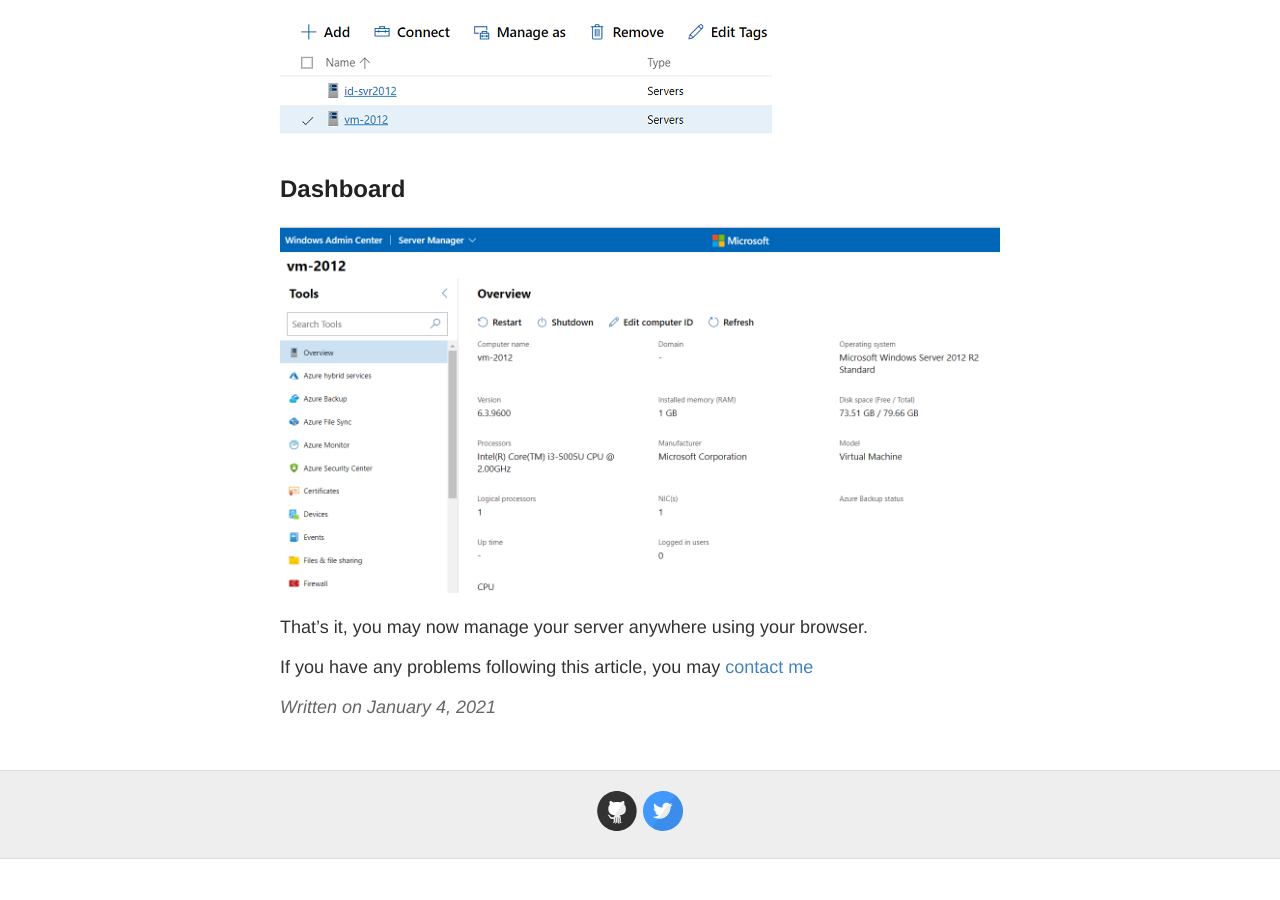
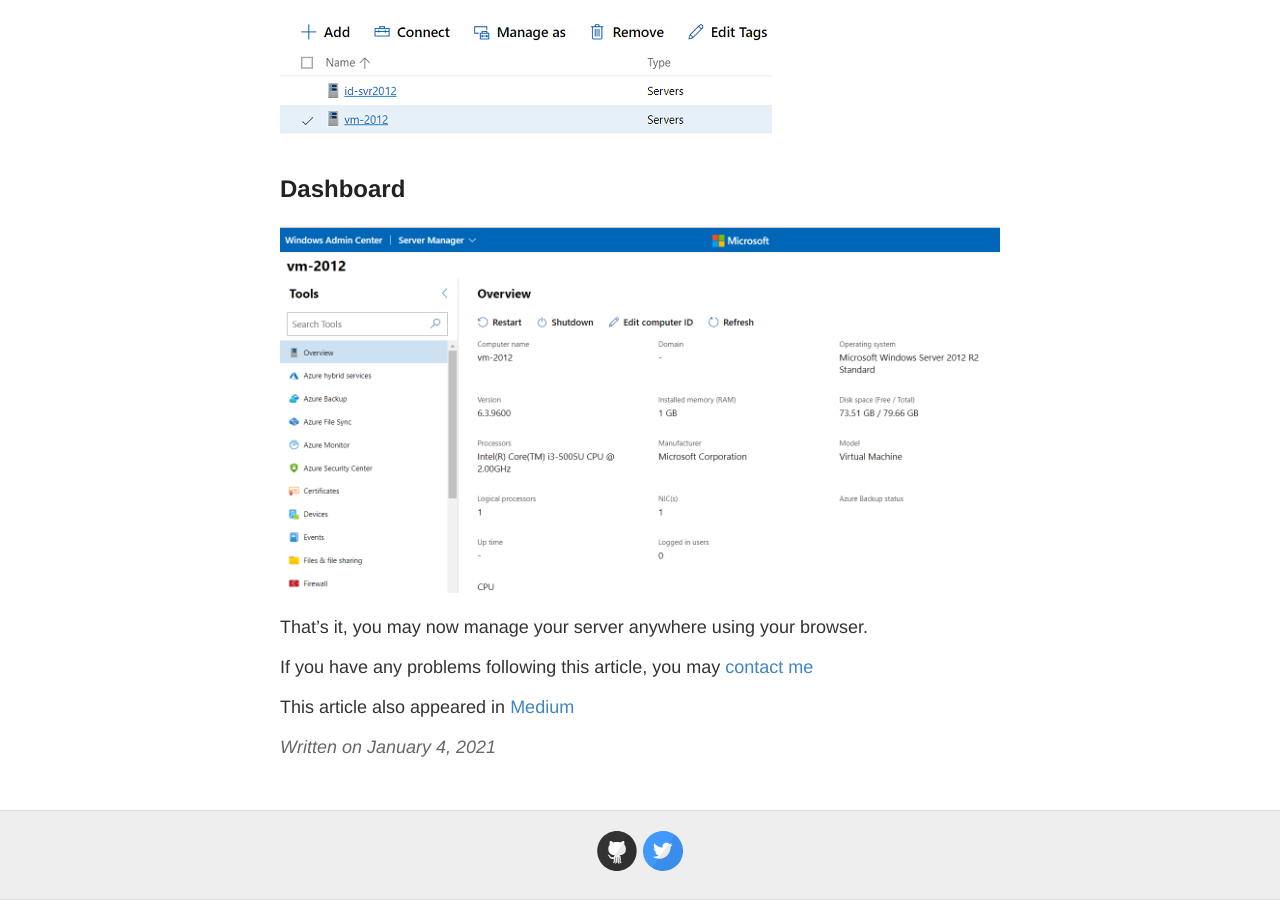
Before and after one commit to rakemiel/windows2000, a Jekyll site: the page built from _posts/2021-1-4-Manage-Windows-2012-Core.md, in a window 1280 px wide and 900 px high, scrolled down 5061 px. Built offline with Jekyll 4.4.1, drawn with Linux system fonts in a browser that asks for light colours; before the commit the page ends 5920 px from its top, so only the background shows below that.

Commit message:
Update 2021-1-4-Manage-Windows-2012-Core.md

```diff
--- a/_posts/2021-1-4-Manage-Windows-2012-Core.md
+++ b/_posts/2021-1-4-Manage-Windows-2012-Core.md
@@ -103,3 +103,5 @@
 That's it, you may now manage your server anywhere using your browser.
 
 If you have any problems following this article, you may [contact me](../about)
+
+This article also appeared in [Medium](https://aanset.medium.com/manage-windows-server-2012-core-with-windows-admin-center-a4cb6179269a)
```
